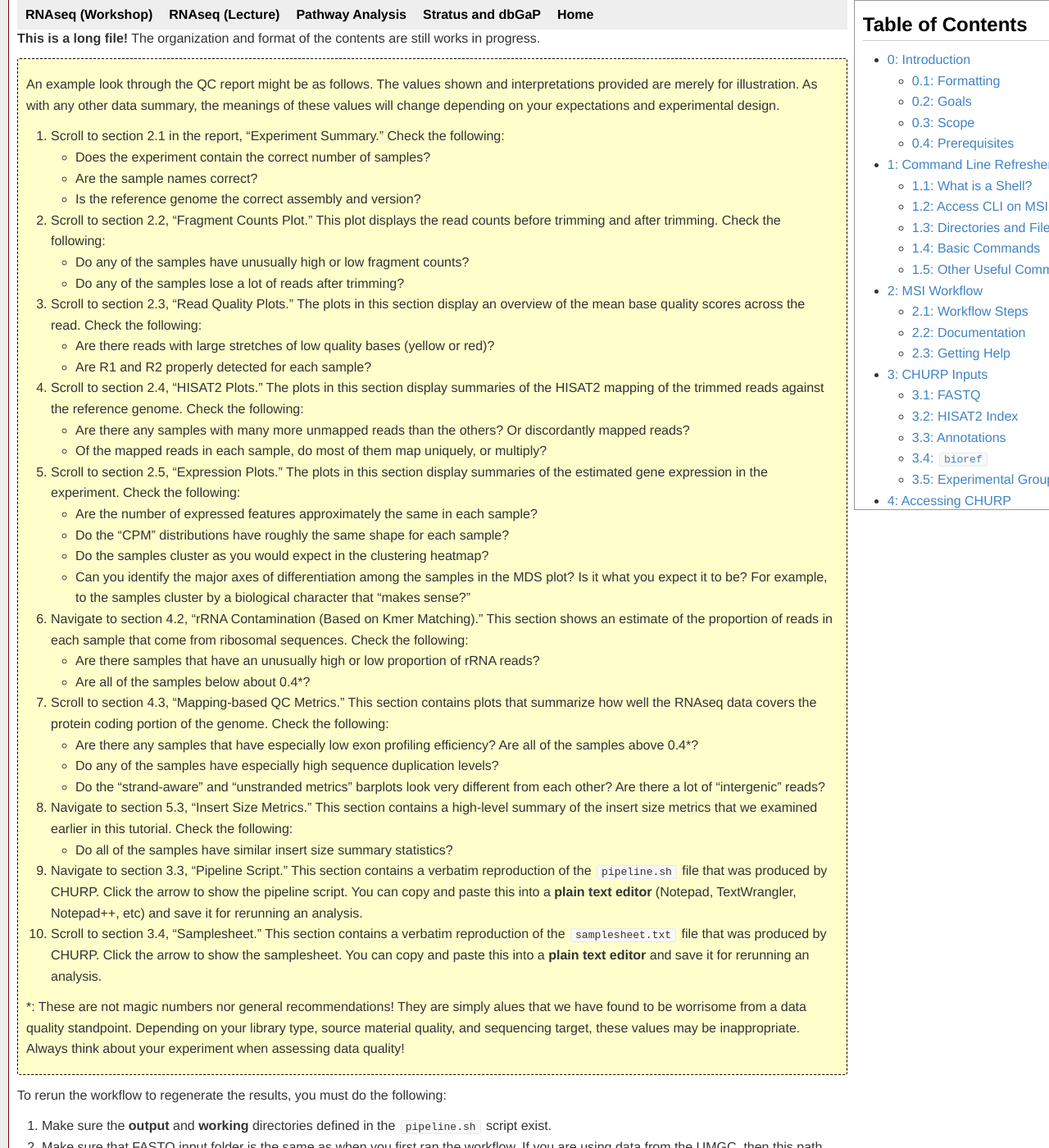
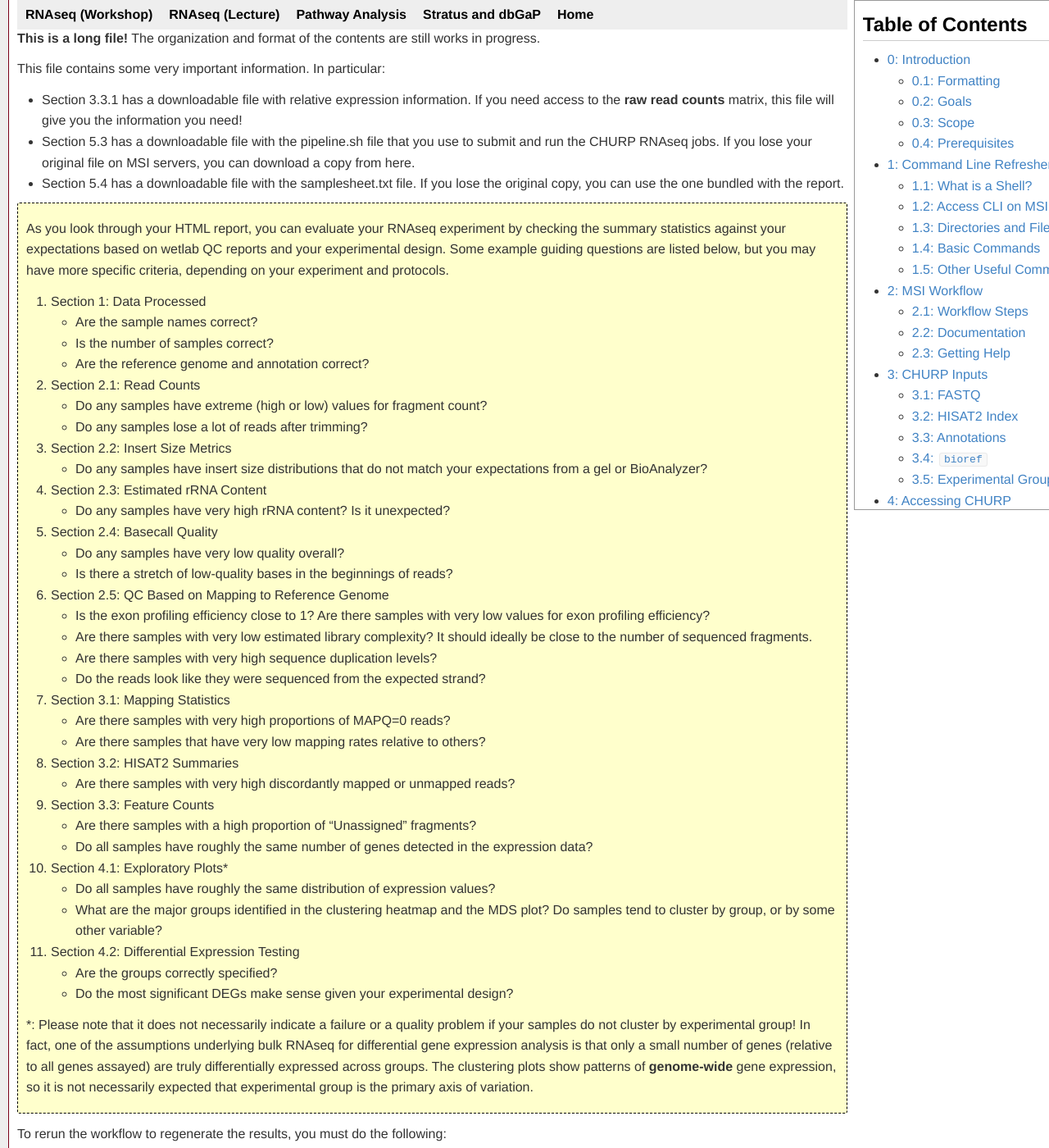
Before and after one commit to msi-ris/Tutorials, a Jekyll site: the page built from rnaseq_cmd.md, in a window 1280 px wide and 1400 px high, scrolled down 32462 px. Shown: the whole window at 82% size. Built offline with Jekyll 4.4.1, drawn with Linux system fonts in a browser that asks for light colours; some of the changed text lies outside the part shown.

Commit message:
Update RNAseq

```diff
--- a/rnaseq_cmd.md
+++ b/rnaseq_cmd.md
@@ -1251,7 +1251,7 @@ options are given below:
     - Default behavior is to put it in global scratch with a name based on the
       system clock time
 - `--strand U`
-    - Count reads in a **strand non-specific** way.e
+    - Count reads in a **strand non-specific** way
     - Default is reverse-stranded-specific
 - `--ppn 4`
     - Use **4** CPUs for multithreaded processes
@@ -1986,78 +1986,71 @@ link:
 **This is a long file!** The organization and format of the contents are still
 works in progress.
 
+This file contains some very important information. In particular:
+
+- Section 3.3.1 has a downloadable file with relative expression information.
+  If you need access to the **raw read counts** matrix, this file will give you
+  the information you need!
+- Section 5.3 has a downloadable file with the pipeline.sh file that you use
+  to submit and run the CHURP RNAseq jobs. If you lose your original file on
+  MSI servers, you can download a copy from here.
+- Section 5.4 has a downloadable file with the samplesheet.txt file. If you lose
+  the original copy, you can use the one bundled with the report.
+
 <div class="info" markdown="1">
 
-An example look through the QC report might be as follows. The values shown
-and interpretations provided are merely for illustration. As with any other
-data summary, the meanings of these values will change depending on your
-expectations and experimental design.
-
-1. Scroll to section 2.1 in the report, "Experiment Summary." Check the
-   following:
-    - Does the experiment contain the correct number of samples?
+As you look through your HTML report, you can evaluate your RNAseq experiment
+by checking the summary statistics against your expectations based on wetlab
+QC reports and your experimental design. Some example guiding questions are
+listed below, but you may have more specific criteria, depending on your
+experiment and protocols.
+
+1. Section 1: Data Processed
     - Are the sample names correct?
-    - Is the reference genome the correct assembly and version?
-2. Scroll to section 2.2, "Fragment Counts Plot." This plot displays the read
-   counts before trimming and after trimming. Check the following:
-    - Do any of the samples have unusually high or low fragment counts?
-    - Do any of the samples lose a lot of reads after trimming?
-3. Scroll to section 2.3, "Read Quality Plots." The plots in this section
-   display an overview of the mean base quality scores across the read. Check
-   the following:
-    - Are there reads with large stretches of low quality bases (yellow or
-      red)?
-    - Are R1 and R2 properly detected for each sample?
-4. Scroll to section 2.4, "HISAT2 Plots." The plots in this section display
-   summaries of the HISAT2 mapping of the trimmed reads against the reference
-   genome. Check the following:
-    - Are there any samples with many more unmapped reads than the others? Or
-      discordantly mapped reads?
-    - Of the mapped reads in each sample, do most of them map uniquely, or
-      multiply?
-5. Scroll to section 2.5, "Expression Plots." The plots in this section display
-   summaries of the estimated gene expression in the experiment. Check the
-   following:
-    - Are the number of expressed features approximately the same in each
-      sample?
-    - Do the "CPM" distributions have roughly the same shape for each sample?
-    - Do the samples cluster as you would expect in the clustering heatmap?
-    - Can you identify the major axes of differentiation among the samples in
-      the MDS plot? Is it what you expect it to be? For example, to the samples
-      cluster by a biological character that "makes sense?"
-6. Navigate to section 4.2, "rRNA Contamination (Based on Kmer Matching)." This
-   section shows an estimate of the proportion of reads in each sample that come
-   from ribosomal sequences. Check the following:
-    - Are there samples that have an unusually high or low proportion of rRNA
-      reads?
-    - Are all of the samples below about 0.4\*?
-7. Scroll to section 4.3, "Mapping-based QC Metrics." This section contains
-  plots that summarize how well the RNAseq data covers the protein coding
-  portion of the genome. Check the following:
-    - Are there any samples that have especially low exon profiling efficiency?
-      Are all of the samples above 0.4\*?
-    - Do any of the samples have especially high sequence duplication levels?
-    - Do the "strand-aware" and "unstranded metrics" barplots look very
-      different from each other? Are there a lot of "intergenic" reads?
-8. Navigate to section 5.3, "Insert Size Metrics." This section contains a
-   high-level summary of the insert size metrics that we examined earlier in
-   this tutorial. Check the following:
-    - Do all of the samples have similar insert size summary statistics?
-9. Navigate to section 3.3, "Pipeline Script." This section contains a verbatim
-   reproduction of the `pipeline.sh` file that was produced by CHURP. Click the
-   arrow to show the pipeline script. You can copy and paste this into a
-   **plain text editor** (Notepad, TextWrangler, Notepad++, etc) and save it
-   for rerunning an analysis.
-10. Scroll to section 3.4, "Samplesheet." This section contains a verbatim
-    reproduction of the `samplesheet.txt` file that was produced by CHURP.
-    Click the arrow to show the samplesheet. You can copy and paste this into a
-    **plain text editor** and save it for rerunning an analysis.
-
-\*: These are not magic numbers nor general recommendations! They are simply
-alues that we have found to be worrisome from a data quality standpoint.
-Depending on your library type, source material quality, and sequencing
-target, these values may be inappropriate. Always think about your
-experiment when assessing data quality!
+    - Is the number of samples correct?
+    - Are the reference genome and annotation correct?
+2. Section 2.1: Read Counts
+    - Do any samples have extreme (high or low) values for fragment count?
+    - Do any samples lose a lot of reads after trimming?
+3. Section 2.2: Insert Size Metrics
+    - Do any samples have insert size distributions that do not match
+      your expectations from a gel or BioAnalyzer?
+4. Section 2.3: Estimated rRNA Content
+    - Do any samples have very high rRNA content? Is it unexpected?
+5. Section 2.4: Basecall Quality
+    - Do any samples have very low quality overall?
+    - Is there a stretch of low-quality bases in the beginnings of reads?
+6. Section 2.5: QC Based on Mapping to Reference Genome
+    - Is the exon profiling efficiency close to 1? Are there samples with very
+      low values for exon profiling efficiency?
+    - Are there samples with very low estimated library complexity? It should
+      ideally be close to the number of sequenced fragments.
+    - Are there samples with very high sequence duplication levels?
+    - Do the reads look like they were sequenced from the expected strand?
+7. Section 3.1: Mapping Statistics
+    - Are there samples with very high proportions of MAPQ=0 reads?
+    - Are there samples that have very low mapping rates relative to others?
+8. Section 3.2: HISAT2 Summaries
+    - Are there samples with very high discordantly mapped or unmapped reads?
+9. Section 3.3: Feature Counts
+    - Are there samples with a high proportion of "Unassigned" fragments?
+    - Do all samples have roughly the same number of genes detected in the
+      expression data?
+10. Section 4.1: Exploratory Plots\*
+    - Do all samples have roughly the same distribution of expression values?
+    - What are the major groups identified in the clustering heatmap and the
+      MDS plot? Do samples tend to cluster by group, or by some other variable?
+11. Section 4.2: Differential Expression Testing
+    - Are the groups correctly specified?
+    - Do the most significant DEGs make sense given your experimental design?
+
+\*: Please note that it does not necessarily indicate a failure or a quality
+problem if your samples do not cluster by experimental group! In fact, one of
+the assumptions underlying bulk RNAseq for differential gene expression
+analysis is that only a small number of genes (relative to all genes assayed)
+are truly differentially expressed across groups. The clustering plots show
+patterns of **genome-wide** gene expression, so it is not necessarily expected
+that experimental group is the primary axis of variation.
 
 </div>
 
```
Also changed, not shown: other parts of rnaseq_cmd.md (+5 -5 lines).
